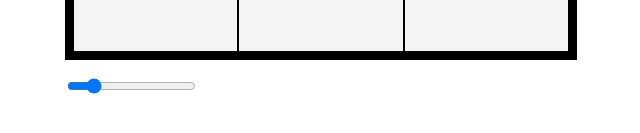
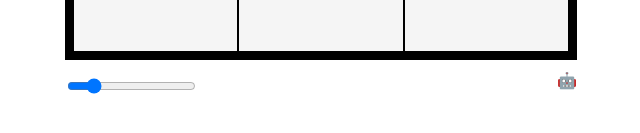
Before and after one commit to mikemfleming/tic-tac-toe, a Next.js app: page / in a window 1280 px wide. Shown: the part 621-754 px from the top of the page, without its empty margins (319-959 px from the left). Built offline with nearby package versions, Linux system fonts and the light colour scheme.

Commit message:
feat(ai): dispatches ai events

```diff
--- a/pages/index.js
+++ b/pages/index.js
@@ -5,6 +5,8 @@ import reducer, {
   RESET_GRID,
   RESIZE_GRID,
   PROCESS_BOARD,
+  TOGGLE_AI,
+  AI_MOVE
 } from "../state/reducer";
 import styles from "../styles/Home.module.css";
 
@@ -23,6 +25,15 @@ export default function Home() {
 
     dispatch({ type: PROCESS_BOARD });
   };
+  const handleSlider = ({ target: { value } }) => dispatch({
+    type: RESIZE_GRID,
+    payload: { newSize: parseInt(value) },
+  });
+  const handleAIClick = () => dispatch({ type: TOGGLE_AI })
+
+  if (!state.winner && !state.draw && state.ai && state.currentUser === '0') {
+    dispatch({ type: AI_MOVE })
+  }
 
   return (
     <div className={styles.container}>
@@ -44,8 +55,7 @@ export default function Home() {
                 <div
                   className={styles.cell}
                   key={j}
-                  {...(!state.winner &&
-                    cellValue === "" && { onClick: handleCellClick(i, j) })}
+                  {...(!state.winner && cellValue === "" && (!state.ai || state.currentUser === 'X') && { onClick: handleCellClick(i, j) })}
                 >
                   <div className={cellStyleMapping[cellValue]} />
                 </div>
@@ -58,16 +68,16 @@ export default function Home() {
           <input
             type="range"
             disabled={state.movesMade > 0}
-            onChange={({ target: { value } }) =>
-              dispatch({
-                type: RESIZE_GRID,
-                payload: { newSize: parseInt(value) },
-              })
-            }
+            onChange={handleSlider}
             value={state.gridSize}
             min={state.minSize}
             max={state.maxSize}
           />
+          <div
+            {...(state.movesMade === 0 && { onClick: handleAIClick })}
+          >
+            🤖
+          </div>
           {(state.draw || state.winner) && (
             <div
               className={styles.reset}
--- a/state/reducer.js
+++ b/state/reducer.js
@@ -4,6 +4,8 @@ export const USER_MOVE = "user_move";
 export const RESET_GRID = "reset_grid";
 export const RESIZE_GRID = "resize_grid";
 export const PROCESS_BOARD = "process_board";
+export const TOGGLE_AI = 'toggle_ai'
+export const AI_MOVE = 'ai_move'
 
 export default () => useReducerWithLogger(reducer, initialState);
 
@@ -20,10 +22,21 @@ const initialState = {
   draw: false,
   maxSize: 13,
   minSize: 1,
+  ai: false
 };
 
 function reducer(state, action) {
   switch (action.type) {
+    case AI_MOVE:
+        return {
+            ...state,
+            currentUser: state.currentUser === "X" ? "0" : "X"
+        }
+    case TOGGLE_AI:
+        return {
+            ...state,
+            ai: !state.ai
+        }
     case PROCESS_BOARD:
       const winner = checkForWinner(state) && state.currentUser;
       return {
```
